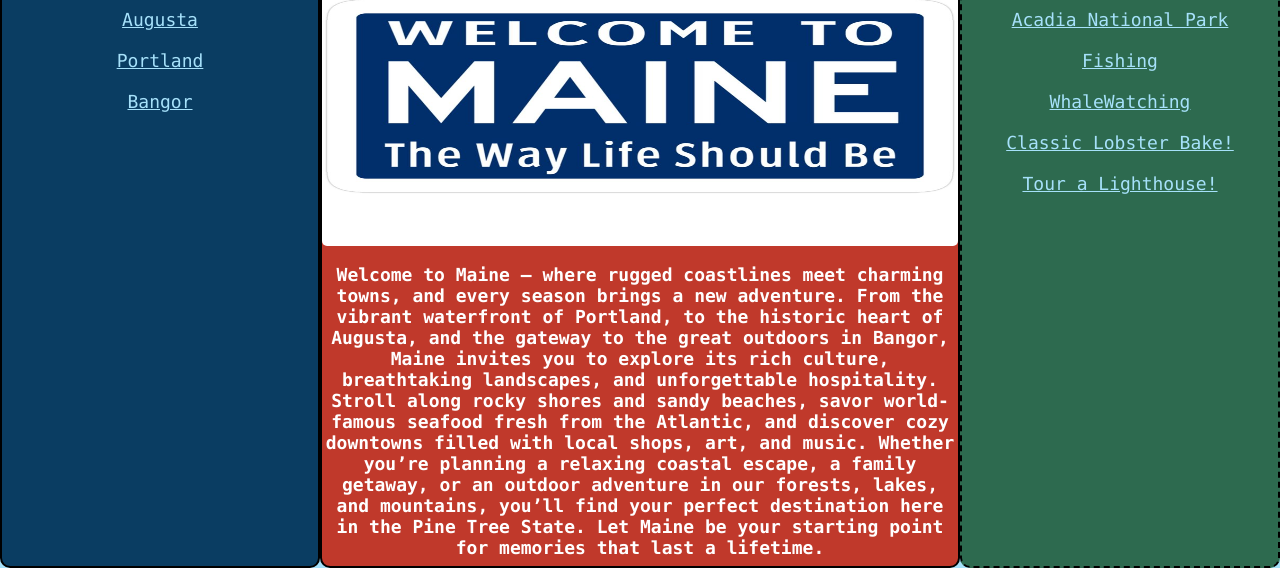
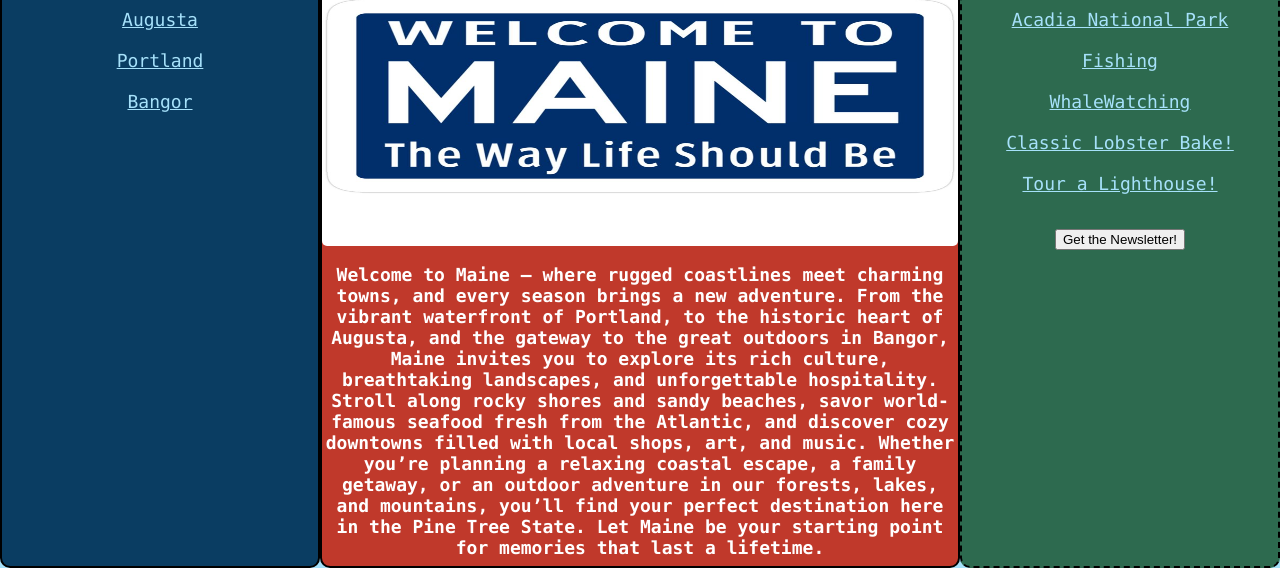
Before and after one commit to YdurDev/PP1-MultipageWebsite, a plain HTML site: page index.html in a window 1280 px wide. Shown: the part 242-810 px from the top of the page. Drawn offline with Linux system fonts and the light colour scheme.

Commit message:
Added: Added proper city information in last commit, Button Framework

```diff
--- a/index.html
+++ b/index.html
@@ -72,6 +72,8 @@
                 <li><a href="https://www.mainelobsterbakeco.com/">Classic Lobster Bake!</a></li>
                 <li><a href="https://portlandheadlight.com/">Tour a Lighthouse!</a></li>
             </ul>
+
+            <button>Get the Newsletter!</button>
     </aside>
 
 </body>
```
